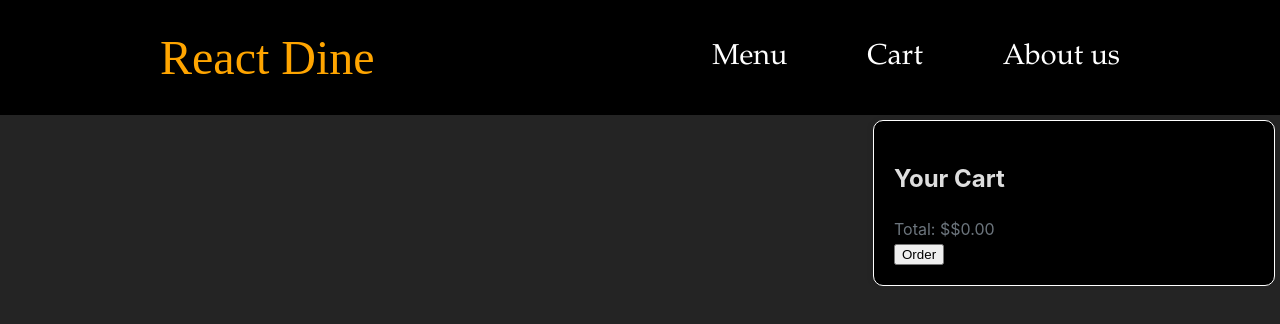
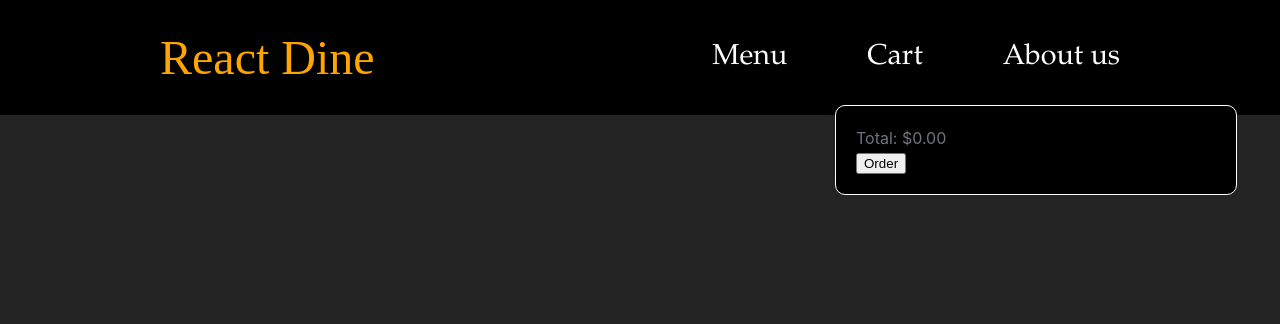
Before and after one commit to Keekki/ReactDiner, a React (Vite) app in the folder react-dine-frontend/: page /cart in a window 1280 px wide. Shown: the top 324 px of the page. Built offline with nearby package versions, Linux system fonts and the light colour scheme.

Commit message:
modified the cart to close when the user clicks outside of it

```diff
--- a/react-dine-frontend/src/components/Cart.jsx
+++ b/react-dine-frontend/src/components/Cart.jsx
@@ -1,9 +1,22 @@
-import React, { useContext } from "react";
+import React, { useContext, useRef, useEffect } from "react";
 import CartContext from "./CartContext";
 import "../styling/Cart.css";
 
-const Cart = () => {
-  const { cartItems, removeFromCart } = useContext(CartContext); // Get the cartItems and removeFromCart from the CartContext
+const Cart = ({ closeCart }) => {
+  const { cartItems, removeFromCart } = useContext(CartContext);
+  const cartRef = useRef();
+
+  useEffect(() => {
+    function handleClickOutside(event) {
+      if (cartRef.current && !cartRef.current.contains(event.target)) {
+        closeCart();
+      }
+    }
+    document.addEventListener("mousedown", handleClickOutside);
+    return () => {
+      document.removeEventListener("mousedown", handleClickOutside);
+    };
+  }, [closeCart]);
 
   const total = cartItems.reduce(
     (total, item) => total + Number(item.price),
@@ -11,8 +24,7 @@ const Cart = () => {
   );
 
   return (
-    <div className="cart">
-      <h2>Your Cart</h2>
+    <div ref={cartRef} className="cart">
       {cartItems.map((item) => (
         <div key={item.id}>
           <h3>{item.name}</h3>
@@ -20,7 +32,7 @@ const Cart = () => {
           <button onClick={() => removeFromCart(item.id)}>🗑️</button>
         </div>
       ))}
-      <p>Total: $${total.toFixed(2)}</p>
+      <p>Total: ${total.toFixed(2)}</p>
       <button>Order</button>
     </div>
   );
--- a/react-dine-frontend/src/components/Header.jsx
+++ b/react-dine-frontend/src/components/Header.jsx
@@ -7,6 +7,8 @@ const Header = () => {
   const location = useLocation();
   const isHomePage = location.pathname === "/";
   const [isCartOpen, setCartOpen] = useState(false);
+
+  const closeCart = () => setCartOpen(false);
 
   return (
     <header className={`header ${isHomePage ? "homepage" : "other"}`}>
@@ -23,7 +25,7 @@ const Header = () => {
               to="/cart"
               onClick={(e) => {
                 e.preventDefault();
-                setCartOpen(!isCartOpen);
+                setCartOpen(true);
               }}
             >
               Cart
@@ -34,7 +36,7 @@ const Header = () => {
           </li>
         </ul>
       </nav>
-      {isCartOpen && <Cart />}
+      {isCartOpen && <Cart closeCart={closeCart} />}
     </header>
   );
 };
--- a/react-dine-frontend/src/styling/Cart.css
+++ b/react-dine-frontend/src/styling/Cart.css
@@ -1,7 +1,7 @@
 .cart {
   position: absolute;
-  right: 5px;
-  top: 120px;
+  right: 43px;
+  top: 105px;
   width: 360px;
   height: auto;
   overflow: auto;
```
